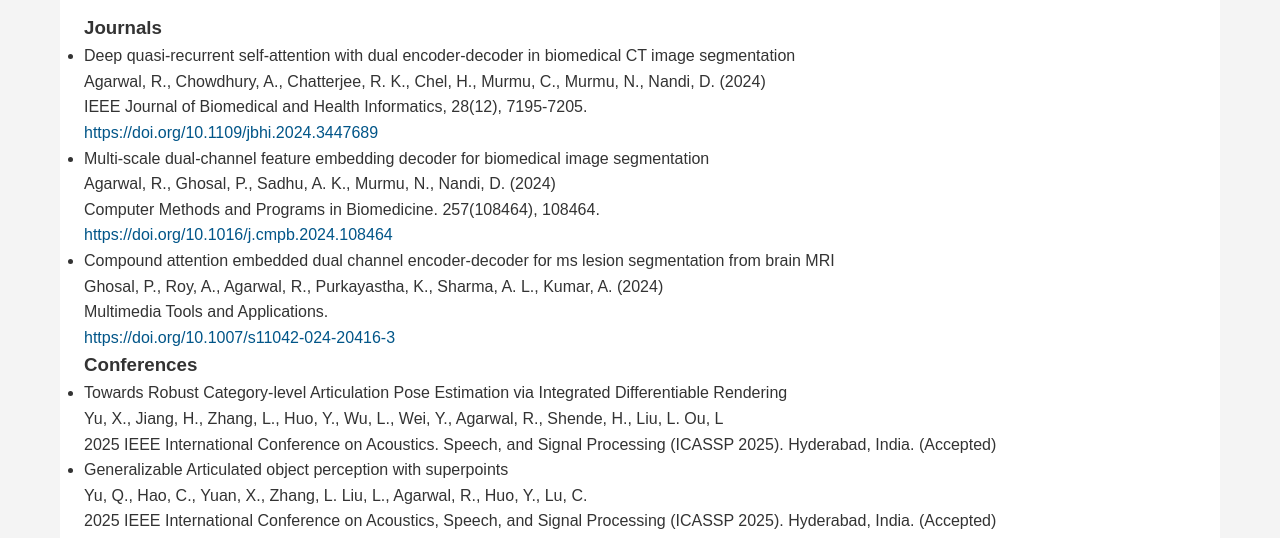
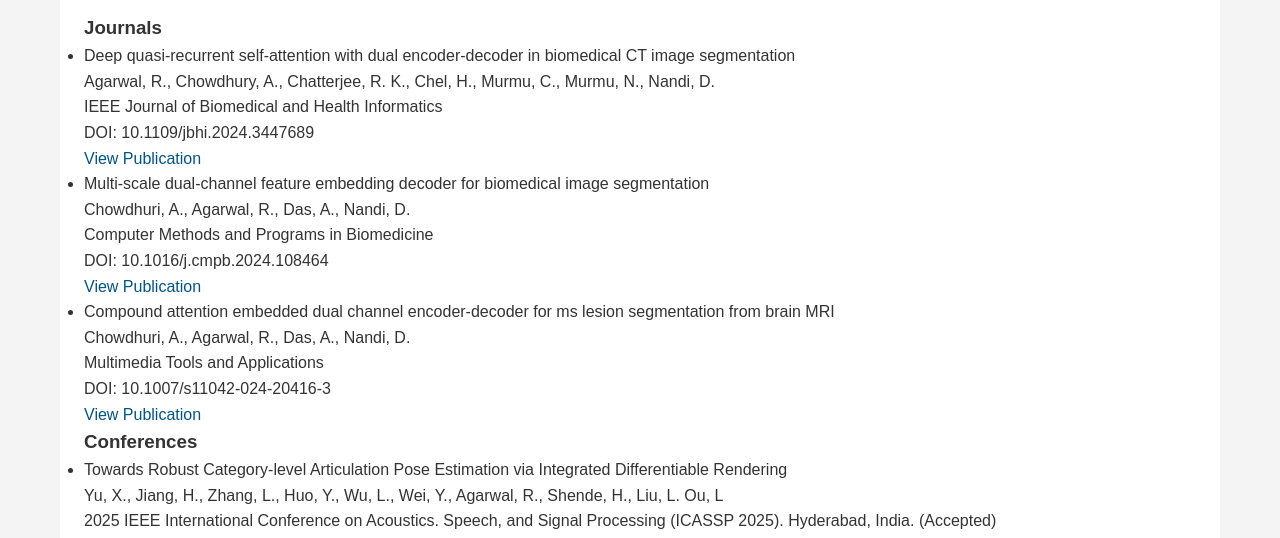
Before and after one commit to RohitAgarwal08/RohitAgarwal08.github.io, a plain HTML site: page publications.html in a window 1280 px wide. Shown: the part 255-793 px from the top of the page. Drawn offline with Linux system fonts and the light colour scheme.

Commit message:
Update publications.html

```diff
--- a/publications.html
+++ b/publications.html
@@ -40,31 +40,37 @@
                 <h3>Journals</h3>
                 <ul>
                     <li>
-                        Deep quasi-recurrent self-attention with dual encoder-decoder in biomedical CT image segmentation
+                        <span class="publication-title">Deep quasi-recurrent self-attention with dual encoder-decoder in biomedical CT image segmentation</span>
             <br>
-                        Agarwal, R., Chowdhury, A., Chatterjee, R. K., Chel, H., Murmu, C., Murmu, N., Nandi, D. (2024)
+            <span class="publication-authors">Agarwal, R., Chowdhury, A., Chatterjee, R. K., Chel, H., Murmu, C., Murmu, N., Nandi, D.</span>
             <br>
-                        IEEE Journal of Biomedical and Health Informatics, 28(12), 7195-7205.
+            <span class="publication-journal">IEEE Journal of Biomedical and Health Informatics</span>
             <br>
-                        <a href="https://doi.org/10.1109/jbhi.2024.3447689" target="_blank">https://doi.org/10.1109/jbhi.2024.3447689</a>
+            <span class="publication-doi">DOI: 10.1109/jbhi.2024.3447689</span>
+            <br>
+            <span class="publication-link"><a href="https://doi.org/10.1109/jbhi.2024.3447689">View Publication</a></span>
         </li>
         <li>
-                        Multi-scale dual-channel feature embedding decoder for biomedical image segmentation
+            <span class="publication-title">Multi-scale dual-channel feature embedding decoder for biomedical image segmentation</span>
             <br>
-                        Agarwal, R., Ghosal, P., Sadhu, A. K., Murmu, N., Nandi, D. (2024)
+            <span class="publication-authors">Chowdhuri, A., Agarwal, R., Das, A., Nandi, D.</span>
             <br>
-                        Computer Methods and Programs in Biomedicine. 257(108464), 108464.
+            <span class="publication-journal">Computer Methods and Programs in Biomedicine</span>
             <br>
-                        <a href="https://doi.org/10.1016/j.cmpb.2024.108464" target="_blank">https://doi.org/10.1016/j.cmpb.2024.108464</a>
+            <span class="publication-doi">DOI: 10.1016/j.cmpb.2024.108464</span>
+            <br>
+            <span class="publication-link"><a href="https://doi.org/10.1016/j.cmpb.2024.108464">View Publication</a></span>
         </li>
         <li>
-                        Compound attention embedded dual channel encoder-decoder for ms lesion segmentation from brain MRI
+            <span class="publication-title">Compound attention embedded dual channel encoder-decoder for ms lesion segmentation from brain MRI</span>
             <br>
-                        Ghosal, P., Roy, A., Agarwal, R., Purkayastha, K., Sharma, A. L., Kumar, A. (2024)
+            <span class="publication-authors">Chowdhuri, A., Agarwal, R., Das, A., Nandi, D.</span>
             <br>
-                        Multimedia Tools and Applications.
+            <span class="publication-journal">Multimedia Tools and Applications</span>
             <br>
-                        <a href="https://doi.org/10.1007/s11042-024-20416-3" target="_blank">https://doi.org/10.1007/s11042-024-20416-3</a>
+            <span class="publication-doi">DOI: 10.1007/s11042-024-20416-3</span>
+            <br>
+            <span class="publication-link"><a href="https://doi.org/10.1007/s11042-024-20416-3">View Publication</a></span>
         </li>
 
                 </ul>
```
Lines whose indentation alone changed are shown as unchanged.
